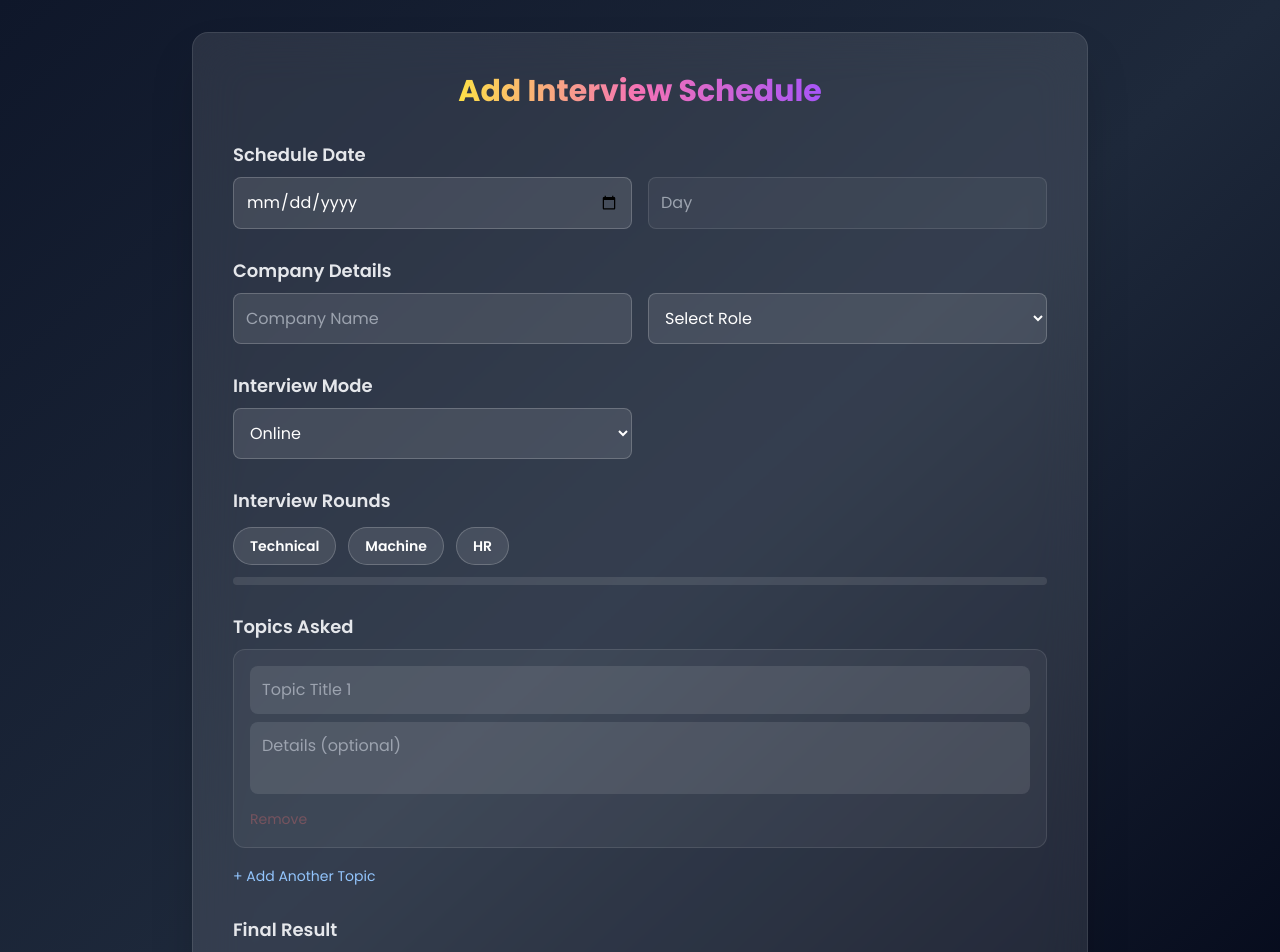
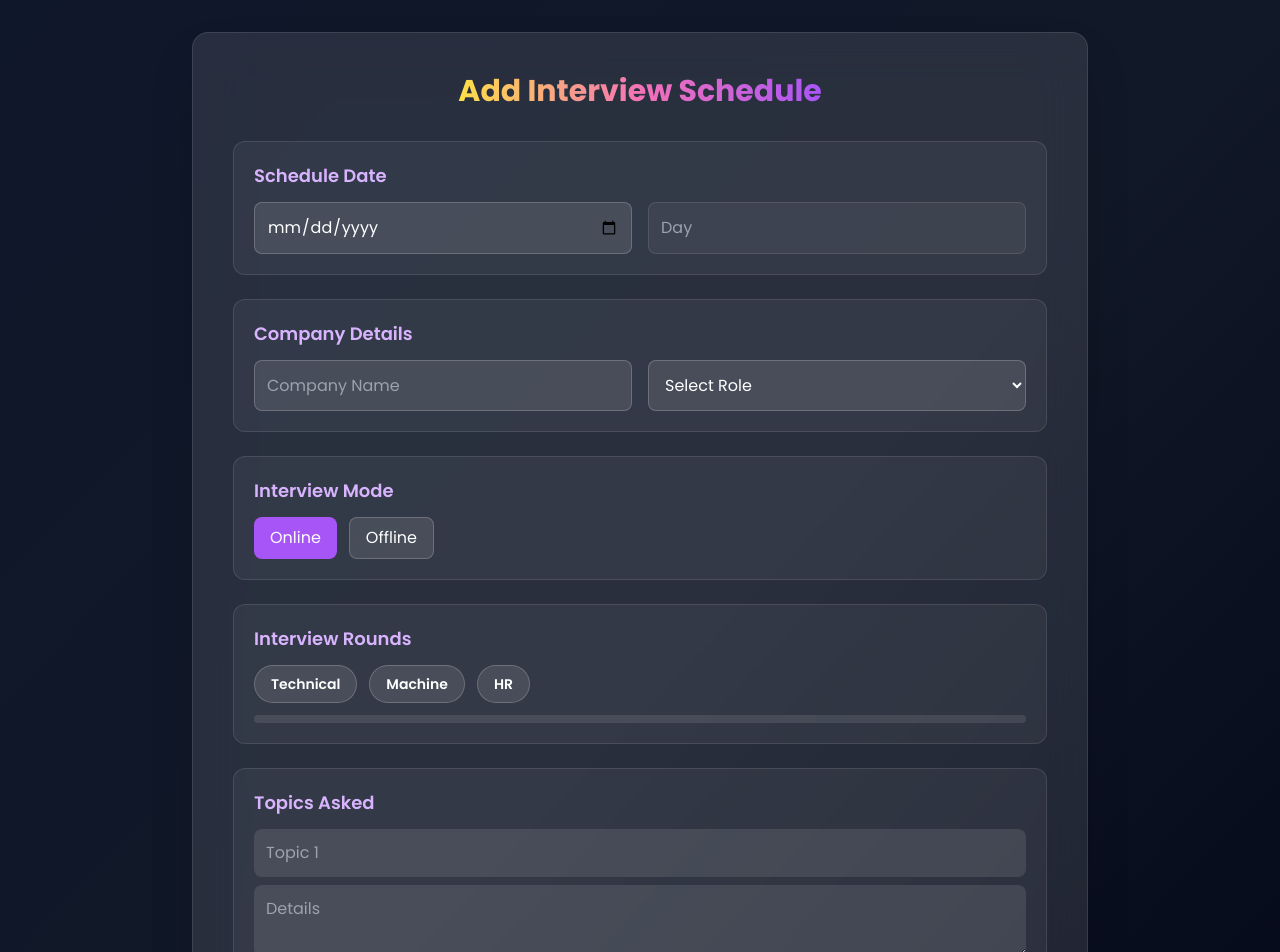
Before and after one commit to amardeep-SDE/nextRound---MERN, a React (Vite) app in the folder client/: page /add-schedule in a window 1280 px wide. Shown: the top 952 px of the page. Built offline with nearby package versions, Linux system fonts and the light colour scheme.

Commit message:
fix: add schedule

```diff
--- a/client/src/pages/AddSchedule.jsx
+++ b/client/src/pages/AddSchedule.jsx
@@ -4,7 +4,6 @@ import { toast } from "react-toastify";
 import { useNavigate } from "react-router-dom";
 import { FiLoader } from "react-icons/fi";
 
-// FIX 6: constants moved outside component (no re-creation on every render)
 const ROUND_OPTIONS = ["Technical", "Machine", "HR"];
 const ROLE_OPTIONS = [
   "Frontend Developer",
@@ -22,13 +21,12 @@ const AddSchedule = () => {
     company: "",
     role: "",
     rounds: [],
-    topics: [{ id: Date.now(), title: "", details: "" }], // FIX 5: stable id
+    topics: [{ id: Date.now(), title: "", details: "" }],
     result: "",
     mode: "Online",
     place: "",
   });
 
-  // FIX 1: single setFormData call + FIX 2: date timezone fix
   const handleChange = (e) => {
     const { name, value } = e.target;
     if (name === "date") {
@@ -50,7 +48,6 @@ const AddSchedule = () => {
     }));
   };
 
-  // FIX 3: no direct mutation — use map to return new objects
   const handleTopicChange = (index, field, value) => {
     const updatedTopics = formData.topics.map((topic, i) =>
       i === index ? { ...topic, [field]: value } : topic
@@ -58,7 +55,6 @@ const AddSchedule = () => {
     setFormData((prev) => ({ ...prev, topics: updatedTopics }));
   };
 
-  // FIX 5: new topic gets a stable unique id
   const addTopic = () => {
     setFormData((prev) => ({
       ...prev,
@@ -66,42 +62,41 @@ const AddSchedule = () => {
     }));
   };
 
-  // FIX 4: prevent removing the last topic
   const removeTopic = (index) => {
     if (formData.topics.length === 1) return;
     const updatedTopics = formData.topics.filter((_, i) => i !== index);
     setFormData((prev) => ({ ...prev, topics: updatedTopics }));
   };
 
-  // FIX 7: validation + FIX 8: async/await with try-catch
   const handleSubmit = async (e) => {
     e.preventDefault();
 
     if (formData.rounds.length === 0) {
-      toast.error("Please select at least one interview round.");
+      toast.error("Select at least one round");
       return;
     }
+
     const emptyTopic = formData.topics.some((t) => t.title.trim() === "");
     if (emptyTopic) {
-      toast.error("Please fill in all topic titles.");
+      toast.error("Fill all topic titles");
       return;
     }
 
     try {
       const schedule = await addSchedule(formData);
       if (schedule) {
-        toast.success("Schedule added successfully!");
+        toast.success("Schedule Added!");
         navigate("/schedule");
       } else {
-        toast.error("Failed to add schedule!");
+        toast.error("Failed!");
       }
     } catch (err) {
-      toast.error("Something went wrong!");
+      toast.error("Error occurred");
     }
   };
 
   return (
-    <div className="min-h-screen bg-gradient-to-br from-[#0f172a] via-[#1e293b] to-[#020617] text-white p-4 sm:p-8">
+    <div className="min-h-screen bg-gradient-to-br from-[#0f172a] via-[#111827] to-[#020617] text-white p-4 sm:p-8">
       <div className="max-w-4xl mx-auto bg-white/10 backdrop-blur-xl p-6 sm:p-10 rounded-2xl shadow-2xl border border-white/10">
 
         <h2 className="text-3xl font-bold mb-8 text-center">
@@ -110,35 +105,34 @@ const AddSchedule = () => {
           </span>
         </h2>
 
-        <form onSubmit={handleSubmit} className="space-y-7">
+        <form onSubmit={handleSubmit} className="space-y-6">
 
-          {/* Date Section */}
-          <div>
-            <h3 className="text-lg font-semibold mb-2 text-gray-200">Schedule Date</h3>
+          {/* Date Card */}
+          <div className="bg-white/5 p-5 rounded-xl border border-white/10">
+            <h3 className="text-lg mb-3 text-purple-300 font-semibold">Schedule Date</h3>
             <div className="grid grid-cols-1 sm:grid-cols-2 gap-4">
               <input
                 type="date"
                 name="date"
                 value={formData.date}
                 onChange={handleChange}
-                className="p-3 rounded-lg bg-white/10 border border-white/20 focus:ring-2 focus:ring-purple-400 outline-none"
+                className="p-3 rounded-lg bg-white/10 border border-white/20 outline-none"
                 required
               />
               <input
                 type="text"
                 name="day"
-                placeholder="Day"
                 value={formData.day}
                 readOnly
-                aria-label="Day of week"
-                className="p-3 rounded-lg bg-white/5 border border-white/10 text-gray-300"
+                placeholder="Day"
+                className="p-3 rounded-lg bg-white/5 border border-white/10"
               />
             </div>
           </div>
 
-          {/* Company Section */}
-          <div>
-            <h3 className="text-lg font-semibold mb-2 text-gray-200">Company Details</h3>
+          {/* Company Card */}
+          <div className="bg-white/5 p-5 rounded-xl border border-white/10">
+            <h3 className="text-lg mb-3 text-purple-300 font-semibold">Company Details</h3>
             <div className="grid grid-cols-1 sm:grid-cols-2 gap-4">
               <input
                 type="text"
@@ -146,7 +140,7 @@ const AddSchedule = () => {
                 placeholder="Company Name"
                 value={formData.company}
                 onChange={handleChange}
-                className="p-3 rounded-lg bg-white/10 border border-white/20 outline-none"
+                className="p-3 rounded-lg bg-white/10 border border-white/20"
                 required
               />
               <select
@@ -166,19 +160,26 @@ const AddSchedule = () => {
             </div>
           </div>
 
-          {/* Mode Section */}
-          <div>
-            <h3 className="text-lg font-semibold mb-2 text-gray-200">Interview Mode</h3>
-            <div className="grid grid-cols-1 sm:grid-cols-2 gap-4">
-              <select
-                name="mode"
-                value={formData.mode}
-                onChange={handleChange}
-                className="p-3 rounded-lg bg-white/10 border border-white/20"
+          {/* Mode Card */}
+          <div className="bg-white/5 p-5 rounded-xl border border-white/10">
+            <h3 className="text-lg mb-3 text-purple-300 font-semibold">Interview Mode</h3>
+            <div className="flex gap-3">
+              {["Online", "Offline"].map((mode) => (
+                <button
+                  key={mode}
+                  type="button"
+                  onClick={() => setFormData(prev => ({ ...prev, mode }))}
+                  className={`px-4 py-2 rounded-lg ${
+                    formData.mode === mode
+                      ? "bg-purple-500"
+                      : "bg-white/10 border border-white/20"
+                  }`}
                 >
-                <option value="Online">Online</option>
-                <option value="Offline">Offline</option>
-              </select>
+                  {mode}
+                </button>
+              ))}
+            </div>
+
             {formData.mode === "Offline" && (
               <input
                 type="text"
@@ -186,16 +187,15 @@ const AddSchedule = () => {
                 value={formData.place}
                 onChange={handleChange}
                 placeholder="Enter location"
-                  className="p-3 rounded-lg bg-white/10 border border-white/20"
+                className="p-3 rounded-lg bg-white/10 border border-white/20 mt-3 w-full"
                 required
               />
             )}
           </div>
-          </div>
 
           {/* Rounds */}
-          <div>
-            <h3 className="text-lg font-semibold mb-3 text-gray-200">Interview Rounds</h3>
+          <div className="bg-white/5 p-5 rounded-xl border border-white/10">
+            <h3 className="text-lg mb-3 text-purple-300 font-semibold">Interview Rounds</h3>
             <div className="flex flex-wrap gap-3">
               {ROUND_OPTIONS.map((round) => {
                 const isSelected = formData.rounds.includes(round);
@@ -206,8 +206,8 @@ const AddSchedule = () => {
                     onClick={() => handleCheckboxChange(round)}
                     className={`px-4 py-2 rounded-full text-sm font-semibold transition-all
                     ${isSelected
-                      ? "bg-gradient-to-r from-green-400 to-emerald-500 text-white scale-105"
-                      : "bg-white/10 border border-white/20 hover:bg-white/20"
+                        ? "bg-gradient-to-r from-green-400 to-emerald-500 scale-105"
+                        : "bg-white/10 border border-white/20"
                       }`}
                   >
                     {round}
@@ -215,58 +215,60 @@ const AddSchedule = () => {
                 );
               })}
             </div>
-            <div className="w-full bg-white/10 h-2 rounded-full mt-3 overflow-hidden">
+
+            <div className="w-full bg-white/10 h-2 rounded-full mt-3">
               <div
-                className="bg-gradient-to-r from-green-400 to-emerald-500 h-full transition-all duration-300"
+                className="bg-gradient-to-r from-green-400 to-emerald-500 h-full"
                 style={{ width: `${(formData.rounds.length / ROUND_OPTIONS.length) * 100}%` }}
               />
             </div>
           </div>
 
           {/* Topics */}
-          <div>
-            <h3 className="text-lg font-semibold mb-2 text-gray-200">Topics Asked</h3>
+          <div className="bg-white/5 p-5 rounded-xl border border-white/10">
+            <h3 className="text-lg mb-3 text-purple-300 font-semibold">Topics Asked</h3>
+
             {formData.topics.map((topic, index) => (
-              <div
-                key={topic.id}  // FIX 5: stable key
-                className="mb-4 bg-white/5 border border-white/10 p-4 rounded-xl"
-              >
+              <div key={topic.id} className="mb-4">
                 <input
                   type="text"
-                  placeholder={`Topic Title ${index + 1}`}
+                  placeholder={`Topic ${index + 1}`}
                   value={topic.title}
-                  onChange={(e) => handleTopicChange(index, "title", e.target.value)}
+                  onChange={(e) =>
+                    handleTopicChange(index, "title", e.target.value)
+                  }
                   className="p-3 rounded-lg bg-white/10 w-full"
                 />
                 <textarea
-                  placeholder="Details (optional)"
+                  placeholder="Details"
                   value={topic.details}
-                  onChange={(e) => handleTopicChange(index, "details", e.target.value)}
-                  className="p-3 rounded-lg bg-white/10 w-full mt-2 resize-none"
-                  rows={2}
+                  onChange={(e) =>
+                    handleTopicChange(index, "details", e.target.value)
+                  }
+                  className="p-3 rounded-lg bg-white/10 w-full mt-2"
                 />
                 <button
                   type="button"
                   onClick={() => removeTopic(index)}
-                  disabled={formData.topics.length === 1}
-                  className="text-red-400 text-sm mt-2 hover:underline disabled:opacity-30 disabled:cursor-not-allowed"
+                  className="text-red-400 text-sm mt-1"
                 >
                   Remove
                 </button>
               </div>
             ))}
+
             <button
               type="button"
               onClick={addTopic}
-              className="text-blue-300 hover:underline text-sm"
+              className="text-blue-300 text-sm"
             >
-              + Add Another Topic
+              + Add Topic
             </button>
           </div>
 
           {/* Result */}
-          <div>
-            <h3 className="text-lg font-semibold mb-2 text-gray-200">Final Result</h3>
+          <div className="bg-white/5 p-5 rounded-xl border border-white/10">
+            <h3 className="text-lg mb-3 text-purple-300 font-semibold">Final Result</h3>
             <select
               name="result"
               value={formData.result}
@@ -282,12 +284,11 @@ const AddSchedule = () => {
           </div>
 
           {/* Submit */}
-          <div className="text-center pt-4">
+          <div className="text-center">
             <button
               type="submit"
               disabled={loading}
-              aria-label={loading ? "Saving..." : "Save Schedule"}
-              className="bg-gradient-to-r from-purple-500 to-indigo-600 hover:from-indigo-600 hover:to-purple-600 text-white px-10 py-3 rounded-full text-lg shadow-lg transition-all duration-300 hover:scale-105 flex items-center justify-center mx-auto"
+              className="bg-gradient-to-r from-purple-500 to-indigo-600 hover:from-indigo-600 hover:to-purple-600 px-10 py-3 rounded-full text-lg shadow-lg transition-all hover:scale-105 flex items-center justify-center mx-auto"
             >
               {loading ? <FiLoader className="animate-spin text-xl" /> : "Save Schedule"}
             </button>
```
Lines whose indentation alone changed are shown as unchanged.
